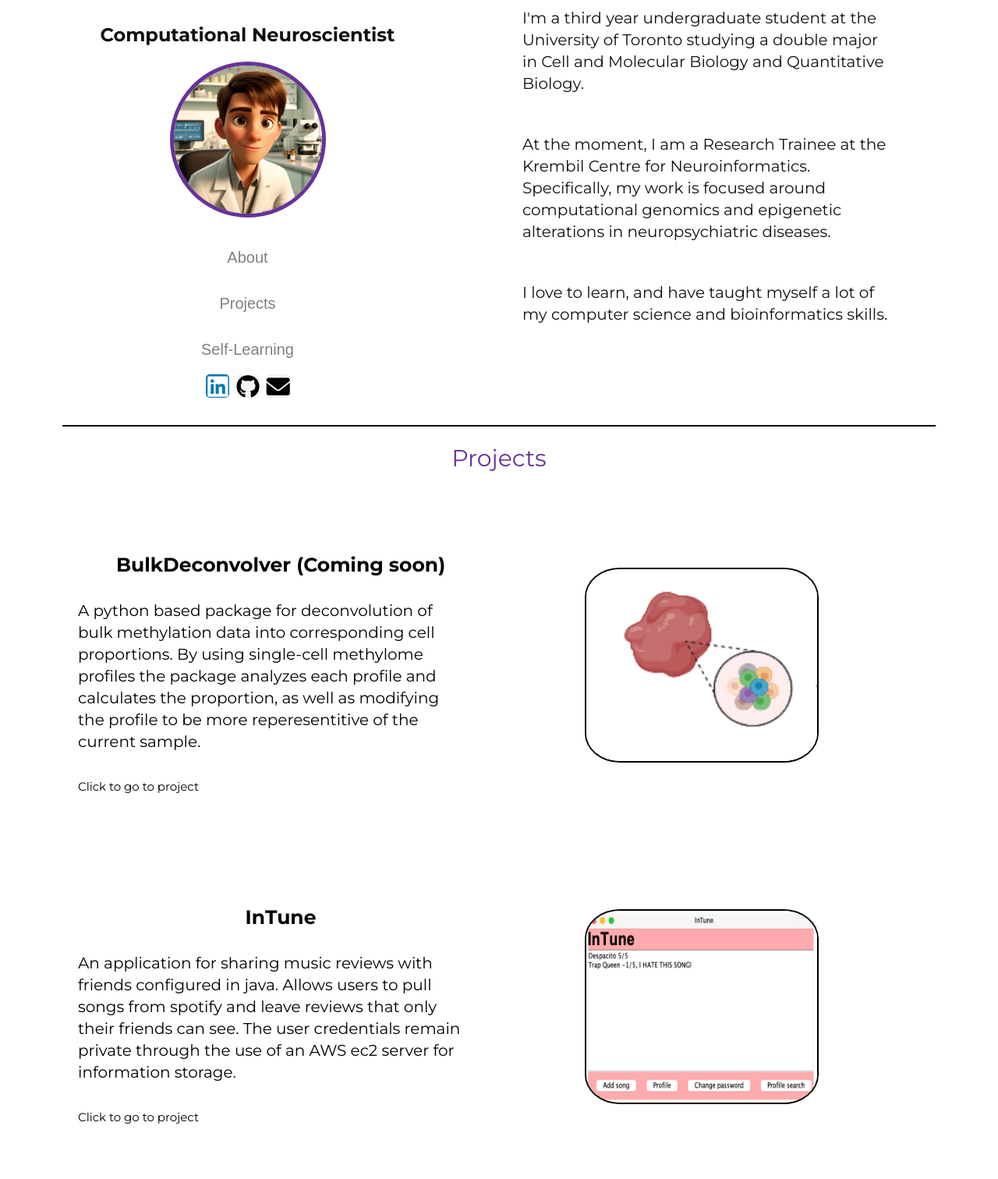
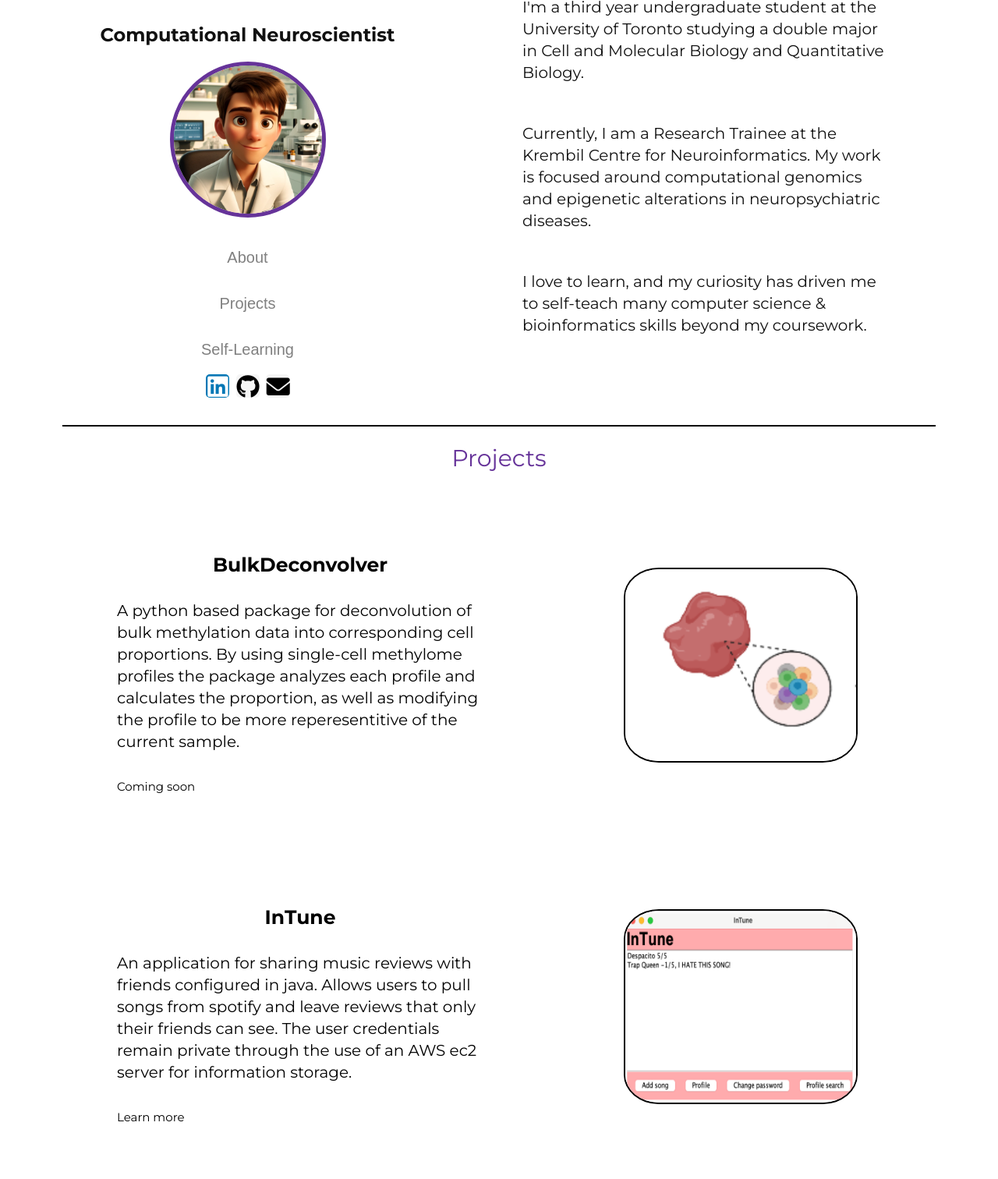
Before and after one commit to hudsonhu22/First-Website-Iteration, a plain HTML site: page index.html in a window 1280 px wide. Shown: the part 108-1620 px from the top of the page at 78% size. Drawn offline with Linux system fonts and the light colour scheme.

Commit message:
Update index.html

```diff
--- a/index.html
+++ b/index.html
@@ -224,7 +224,7 @@
 
 	.projectTextBox {
 	    flex: 1;
-        padding: 50px 100px;
+        padding: 50px 150px;
 
 	}
 
@@ -285,10 +285,10 @@
         I'm a third year undergraduate student at the University of Toronto studying a double major in Cell and Molecular Biology and Quantitative Biology.
       </p>
       <p class="aboutSection">
-        At the moment, I am a Research Trainee at the Krembil Centre for Neuroinformatics. Specifically, my work is focused around computational genomics and epigenetic alterations in neuropsychiatric diseases.
+        Currently, I am a Research Trainee at the Krembil Centre for Neuroinformatics. My work is focused around computational genomics and epigenetic alterations in neuropsychiatric diseases.
       </p>
       <p class="aboutSection">
-        I love to learn, and have taught myself a lot of my computer science and bioinformatics skills.
+        I love to learn, and my curiosity has driven me to self-teach many computer science & bioinformatics skills beyond my coursework.
       </p>
 
     </div>
@@ -298,8 +298,8 @@
         <div>
           <div class="project-container">
           <div class="projectTextBox">
-          <h3 class="projectTextTitle"> BulkDeconvolver (Coming soon)</h3>
-          <p class="projectText"> A python based package for deconvolution of bulk methylation data into corresponding cell proportions. By using single-cell methylome profiles the package analyzes each profile and calculates the proportion, as well as modifying the profile to be more reperesentitive of the current sample. <br><br><a href="https://github.com/hudsonhu22/BulkDeconvolver" class="projectLink" target="_blank">Click to go to project</a></p>
+          <h3 class="projectTextTitle"> BulkDeconvolver </h3>
+          <p class="projectText"> A python based package for deconvolution of bulk methylation data into corresponding cell proportions. By using single-cell methylome profiles the package analyzes each profile and calculates the proportion, as well as modifying the profile to be more reperesentitive of the current sample. <br><br><a href="https://github.com/hudsonhu22/BulkDeconvolver" class="projectLink" target="_blank">Coming soon</a></p>
           </div>
           <div class="column">
           <img src="bulkDeconvolverPhoto.png" alt="Photo of Application" class="projectPhoto">
@@ -310,7 +310,7 @@
           <div class="project-container">
           <div class="projectTextBox">
           <h3 class="projectTextTitle">InTune</h3>
-          <p class="projectText"> An application for sharing music reviews with friends configured in java. Allows users to pull songs from spotify and leave reviews that only their friends can see. The user credentials remain private through the use of an AWS ec2 server for information storage. <br><br><a href="https://github.com/anzaruoft/MusicIntelliJence" class="projectLink" target="_blank">Click to go to project</a></p>
+          <p class="projectText"> An application for sharing music reviews with friends configured in java. Allows users to pull songs from spotify and leave reviews that only their friends can see. The user credentials remain private through the use of an AWS ec2 server for information storage. <br><br><a href="https://github.com/anzaruoft/MusicIntelliJence" class="projectLink" target="_blank">Learn more</a></p>
           </div>
           <div class="column">
           <img src="intunePhoto.png" alt="Photo of Application" class="projectPhoto">
@@ -321,7 +321,7 @@
           <div class="project-container">
           <div class="projectTextBox">
           <h3 class="projectTextTitle">Cell Specific Age Calculation</h3>
-          <p class="projectText"> An R package that computes specific ages of cells, using epigenetic information. More specifically, the package uses bulk methylation data in addition to cell type proportions for age inference of the cell types. Note, the package has only been used for interneurons as of now.<br><br><a href="https://github.com/hudsonhu22/EpigeneticAging" class="projectLink" target="_blank">Click to go to project</a></p>
+          <p class="projectText"> An R package that computes specific ages of cells, using epigenetic information. More specifically, the package uses bulk methylation data in addition to cell type proportions for age inference of the cell types. Note, the package has only been used for interneurons as of now.<br><br><a href="https://github.com/hudsonhu22/EpigeneticAging" class="projectLink" target="_blank">Learn more</a></p>
 
           </div>
           <div class="column">
@@ -332,7 +332,7 @@
           <div class="project-container">
           <div class="projectTextBox">
           <h3 class="projectTextTitle">MRI Classification</h3>
-          <p class="projectText">A guide on how to tune convolutional neural networks for image classification. The python walkthrough details how to build a MRI classifier to accurately distinguish between gliomas, meningioma, pituitary and non-tumour samples. <br><br><a href="https://github.com/hudsonhu22/Brain-Tumor-MRI-Classification" class="projectLink" target="_blank">Click to go to project</a></p>
+          <p class="projectText">A guide on how to tune convolutional neural networks for image classification. The python walkthrough details how to build a MRI classifier to accurately distinguish between gliomas, meningioma, pituitary and non-tumour samples. <br><br><a href="https://github.com/hudsonhu22/Brain-Tumor-MRI-Classification" class="projectLink" target="_blank">Learn more</a></p>
           </div>
           <div class="column">
           <img src="mriImage.png" alt="Photo of Application" class="projectPhoto">
```
